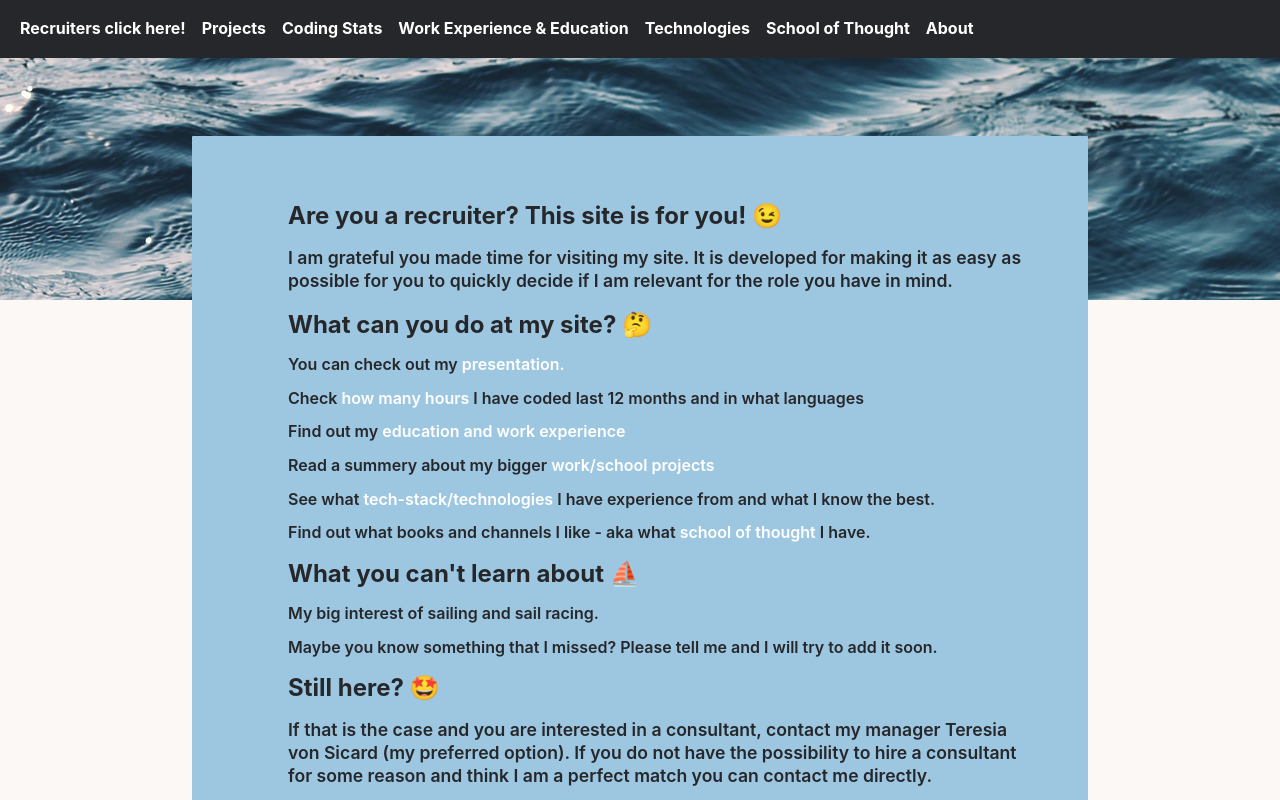
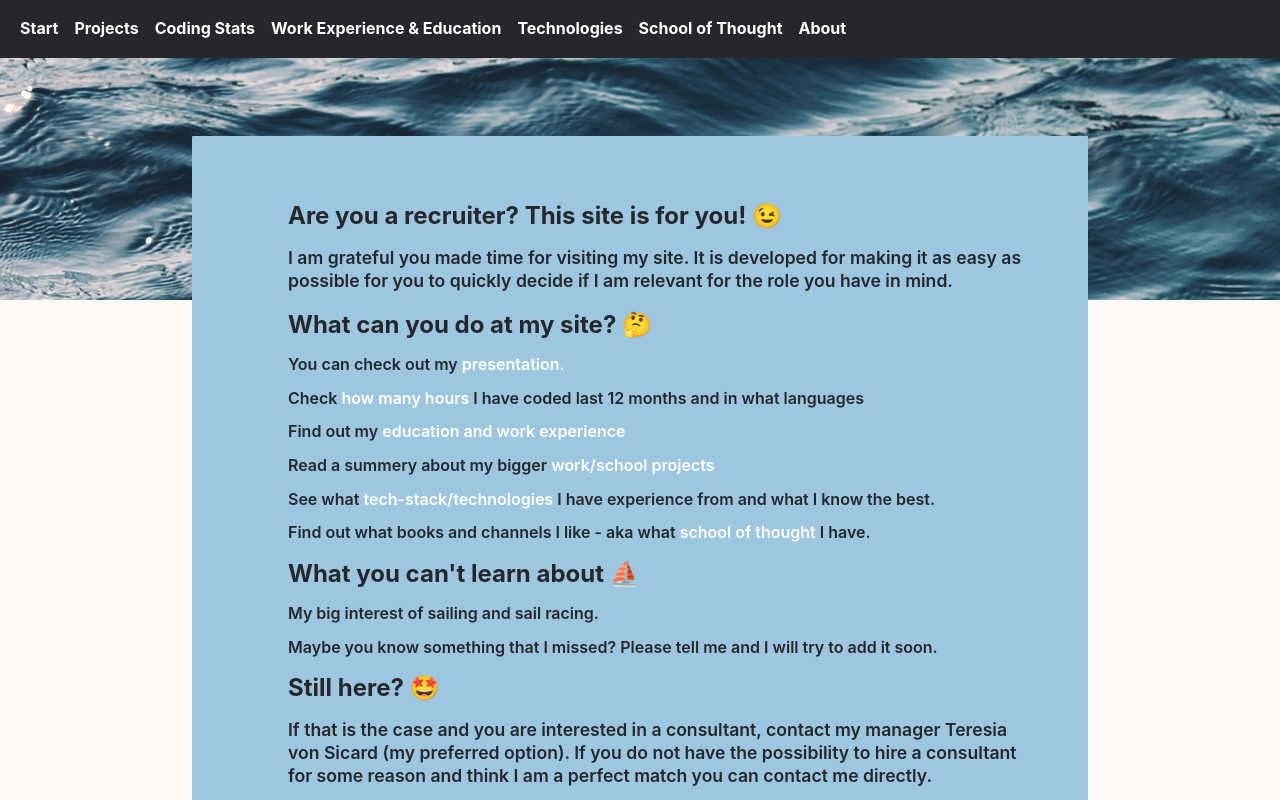
Before and after one commit to RobinAxelsson/personal-jam, a Next.js app: page / in a window 1280 px wide. Shown: the top 800 px of the page. Built offline with nearby package versions, Linux system fonts and the light colour scheme.

Commit message:
Update header.jsx

```diff
--- a/layouts/layout-components/header.jsx
+++ b/layouts/layout-components/header.jsx
@@ -8,7 +8,7 @@ export const Header = () => {
             <ul>
               <li>
                 <Link href="/" passHref>
-                  Recruiters click here!
+                  Start
                 </Link>
               </li>
               <li>
```
